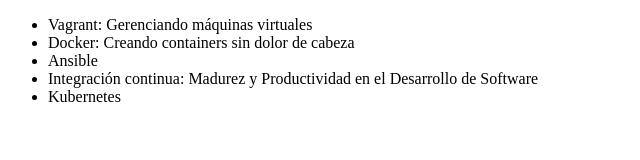
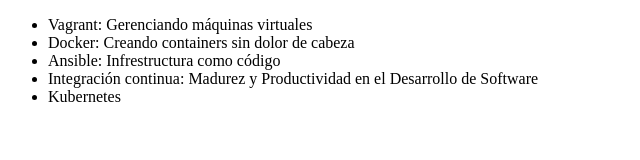
Before and after one commit to javier-lazarte/alura-git, a plain HTML site: page index.html in a window 1280 px wide. Shown: the whole page, without its empty margins (0-640 px from the left). Drawn offline with Linux system fonts and the light colour scheme.

Commit message:
Cambiando el nombre del curso de Ansible

```diff
--- a/index.html
+++ b/index.html
@@ -8,7 +8,7 @@
     <ul>
         <li> Vagrant: Gerenciando máquinas virtuales </li>
         <li> Docker: Creando containers sin dolor de cabeza </li>
-        <li> Ansible </li>
+        <li> Ansible: Infrestructura como código </li>
         <li> Integración continua: Madurez y Productividad en el Desarrollo de Software </li>
         <li> Kubernetes </li>
     </ul>
```
